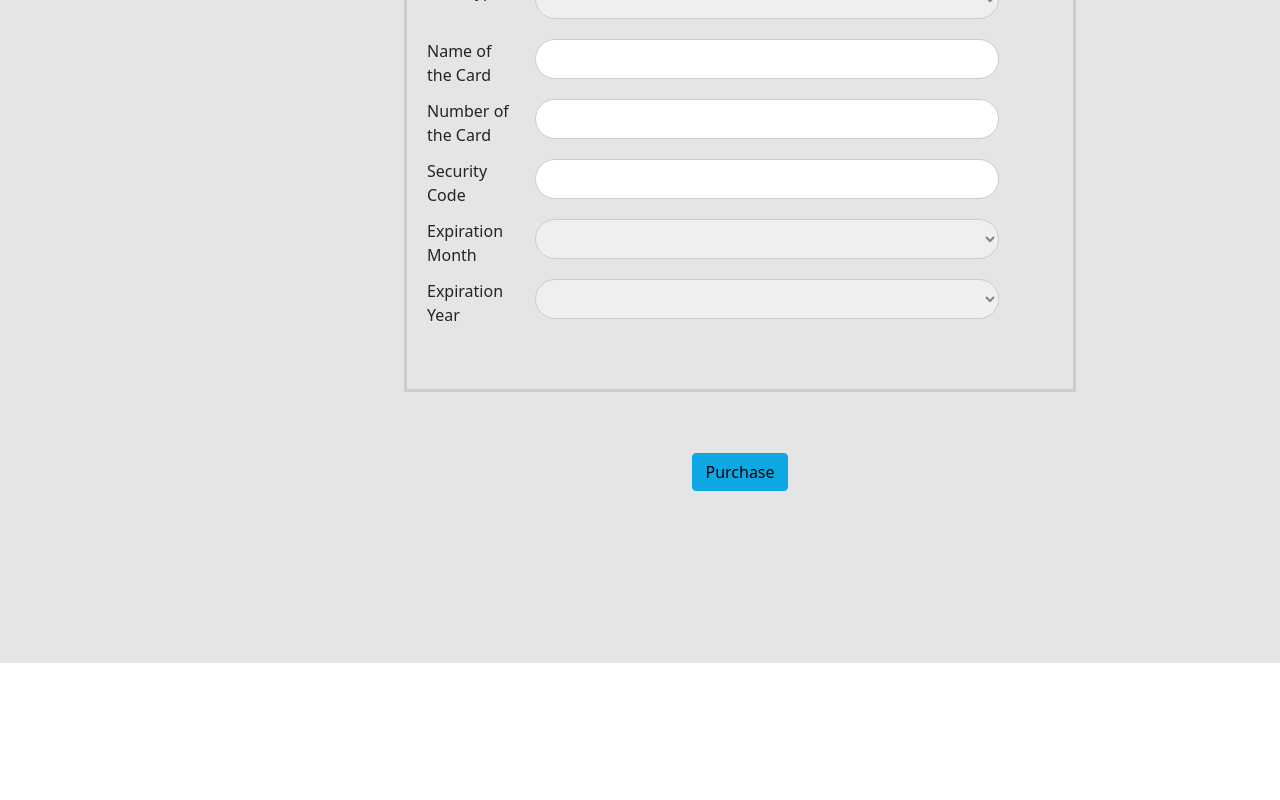
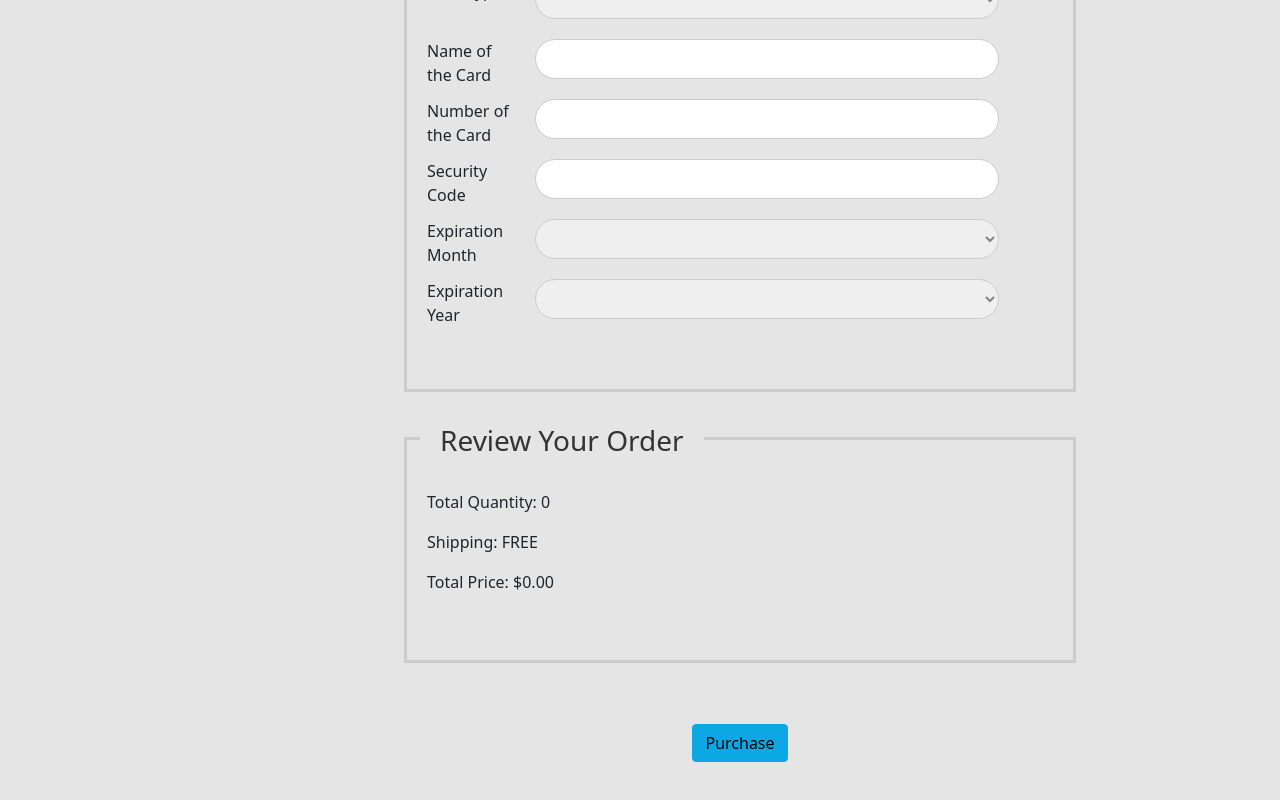
Before and after one commit to AlejoGalizzi/e-Commerce-Project, an Angular app in the folder FrontEnd/: page /checkout in a window 1280 px wide. Shown: the part 1486-2286 px from the top of the page. Before the commit the page ends 2149 px from the top, so only its background shows below. Built offline with nearby package versions, Linux system fonts and the light colour scheme; no server answers.

Commit message:
e-Commerce FrontEnd: Add a layout to show order details.

```diff
--- a/FrontEnd/src/app/components/checkout/checkout.component.html
+++ b/FrontEnd/src/app/components/checkout/checkout.component.html
@@ -195,6 +195,13 @@
           </div>
         </div>
 
+        <div class="form-area">
+          <h3>Review Your Order</h3>
+          <p>Total Quantity: {{totalQuantity}}</p>
+          <p>Shipping: FREE</p>
+          <p>Total Price: {{totalPrice | currency: 'USD'}}</p>
+        </div>
+
         <div class="text-center">
           <div class="col-md-9"></div>
           <button type="submit" class="btn btn-info mt-3">Purchase</button>
--- a/FrontEnd/src/app/components/checkout/checkout.component.ts
+++ b/FrontEnd/src/app/components/checkout/checkout.component.ts
@@ -10,6 +10,9 @@
 export class CheckoutComponent implements OnInit {
 
   checkoutFormGroup: FormGroup;
+
+  totalPrice: number = 0;
+  totalQuantity: number = 0;
 
   constructor(private formBuilder: FormBuilder) { }
 
```
